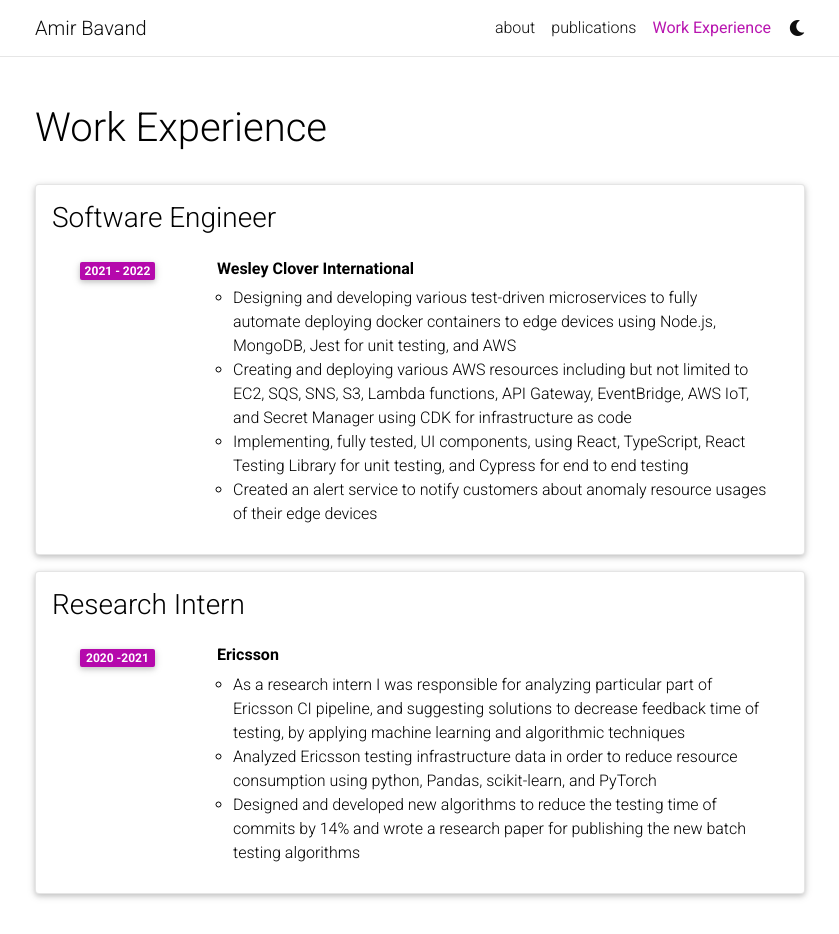
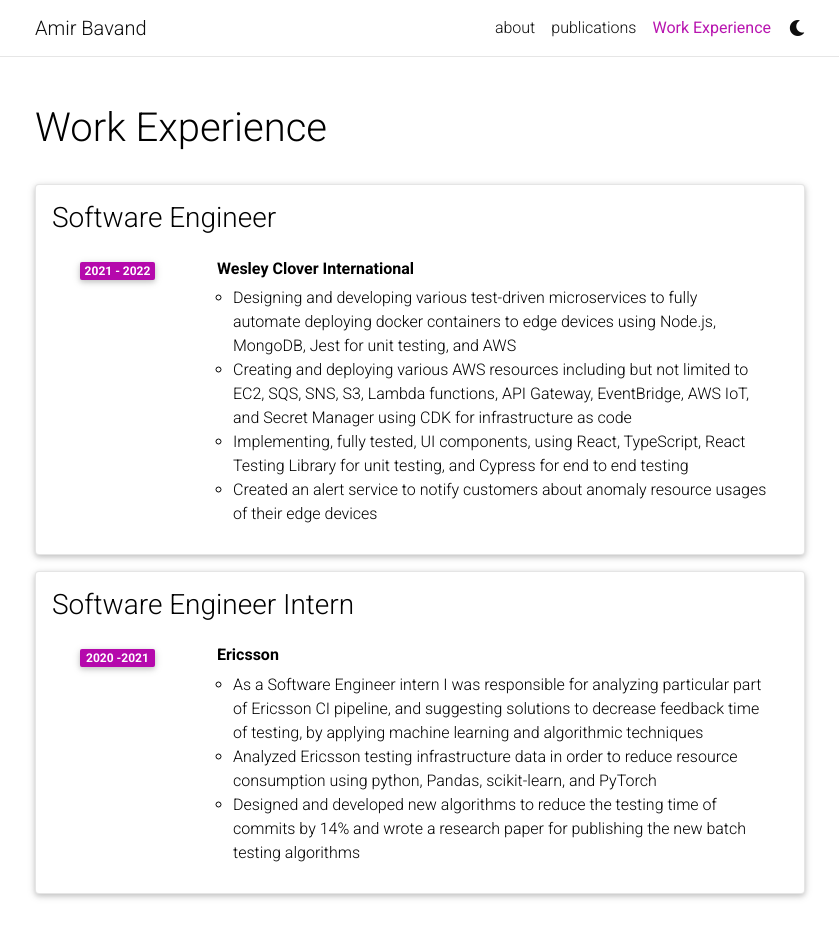
Before and after one commit to amirbavand/amirbavand.com, a Jekyll site: the page built from _pages/cv.md, in a window 1280 px wide and 934 px high. Shown: the whole window, without its empty margins (220-1059 px from the left). Built offline with Jekyll 4.4.1, drawn with Linux system fonts in a browser that asks for light colours; comment, search, counter and statistics services are not loaded; a style sheet for code colours, icons or effects is not loaded.

Commit message:
add more details to ericsson internship format

```diff
--- a/_data/cv.yml
+++ b/_data/cv.yml
@@ -10,13 +10,13 @@
         - Implementing, fully tested, UI components, using React, TypeScript, React Testing Library for unit testing, and Cypress for end to end testing
         - Created an alert service to notify customers about anomaly resource usages of their edge devices
 
-- title: Research Intern
+- title: Software Engineer Intern
   type: time_table
   contents:
     - title: Ericsson
       #  institution: Wesley Clover International
       year: 2020 -2021
       description:
-        - As a research intern I was responsible for analyzing particular part of Ericsson CI pipeline, and suggesting solutions to decrease feedback time of testing, by applying machine learning and algorithmic techniques
+        - As a Software Engineer intern I was responsible for analyzing particular part of Ericsson CI pipeline, and suggesting solutions to decrease feedback time of testing, by applying machine learning and algorithmic techniques
         - Analyzed Ericsson testing infrastructure data in order to reduce resource consumption using python, Pandas, scikit-learn, and PyTorch
         - Designed and developed new algorithms to reduce the testing time of commits by 14% and wrote a research paper for publishing the new batch testing algorithms
```
